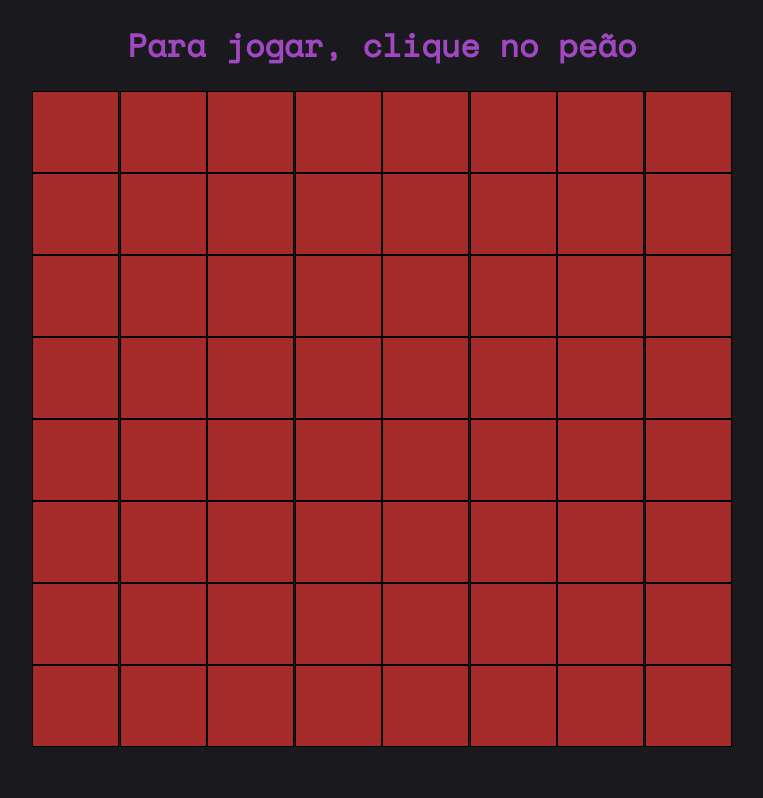
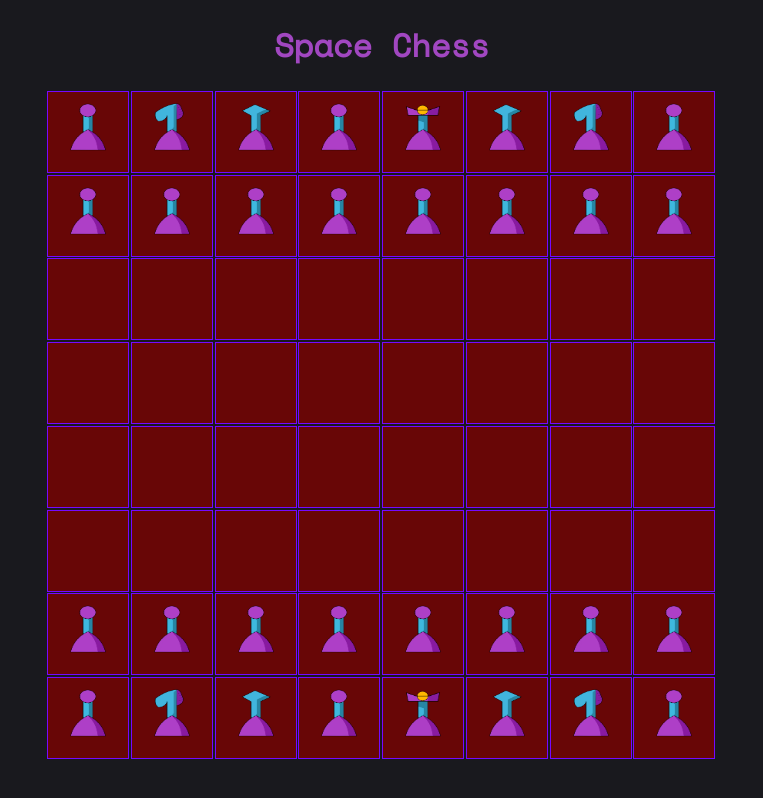
Before and after one commit to GabrirelBRAA/SpaceChess, a plain HTML site: page index.html in a window 1280 px wide. Both pictures are taken after a click on the picture 639 px from the left and 390 px from the top of the page. Shown: the whole page, without its empty margins (258-1021 px from the left). Drawn offline with nearby package versions, Linux system fonts and the light colour scheme.

Commit message:
added new pieces icons and made it so that the board is now able to display the initial atate of the game

```diff
--- a/index.html
+++ b/index.html
@@ -10,9 +10,9 @@
         <link href="https://fonts.googleapis.com/css2?family=Space+Mono&display=swap" rel="stylesheet">
     </head>
     <body>
-        <h1>Para jogar, clique no peão</h1>
+        <h1 id="titulo">Para jogar, clique no peão</h1>
         <div class = "main", id="center_div">
-        <img class = "main" id = "pawn" onclick="return removePawn()" src="pawn.png" height="600" width="auto">
+        <img class = "main" id = "pawn" onclick="return removePawn()" src="images/pawn.png" height="600" width="auto">
         </div>
     </body>
 </html>
--- a/script.js
+++ b/script.js
@@ -459,7 +459,7 @@ class Board{
     }
 }
 
-function removePawn(){
+function removePawn(){ //Deletes pawn image and starts the game
     let pawn=document.getElementById("pawn");
     pawn.remove();
     let main=document.getElementById("center_div");
@@ -468,11 +468,50 @@ function removePawn(){
     for (let i = 0; i < 64; ++i){
         let n = document.createElement("div");
         n.setAttribute("id","tile_" + i);
-        n.setAttribute("class", "grid_tile")
+        n.setAttribute("class", "grid_tile");
 
-        board.appendChild(n)
+        board.appendChild(n);
     }
-
     document.getElementById("center_div").appendChild(board);
 
+    document.getElementById("titulo").innerText="Space Chess";
+    chess_board = new Board();
+    chess_board.putPieces();
+    printPieces(chess_board);
+
 }
+
+function printPieces(board){
+
+    for (let i = 0; i < 64; ++i){
+        let image = document.createElement("img");
+        if (board.tiles[i]==0){
+            continue;
+        }
+        else if (board.tiles[i]==1 || board.tiles[i]==7){
+            image.src = "images/pawn.png";
+        }
+        else if (board.tiles[i]==2 || board.tiles[i]==8){
+            image.src = "images/pawn.png";
+        }
+        else if (board.tiles[i]==3 || board.tiles[i]==9){
+            image.src = "images/knight.png";
+        }
+        else if (board.tiles[i]==4 || board.tiles[i]==10){
+            image.src = "images/bishop.png";
+        }
+        else if (board.tiles[i]==5 || board.tiles[i]==11){
+            image.src = "images/pawn.png";
+        }
+        else if (board.tiles[i]==6 || board.tiles[i]==12){
+            image.src = "images/king.png";
+        }
+
+        image.setAttribute("class", "image")
+        let id = "tile_" + i;
+        let division = document.getElementById(id);
+        division.appendChild(image)
+    }
+}
+
+function gameAction(tile_){}
--- a/style.css
+++ b/style.css
@@ -21,21 +21,27 @@ body {
     animation-duration: 1s;
     display: grid;
     grid-template-columns: 8fr 8fr 8fr 8fr 8fr 8fr 8fr 8fr;
-    width: 700px;
-    height: 700px;
-    height: auto;
+    width: 670px;
+    height: 670px;
     margin-left: auto;
     margin-right: auto;
 }
 
 .grid_tile {
+    display: block;
     margin: 0%;
-    background-color: brown;
+    background-color: rgb(104, 6, 6);
+    width: 80px;
     height: 80px;
-    width: 85px;
     border-width: 1px;
-    border-color: black;
+    border-color: rgb(116, 10, 255);
     border-style: solid;
+}
+.image{
+    display: block;
+    margin: auto;
+    height: 70px;
+    width: 60px;
 }
 .grid_tile:hover{
     background-color: yellow;
```
Also changed, not shown: images/bishop.png (added), images/king.png (added), images/knight.png (added), images/pawn.png (added).
